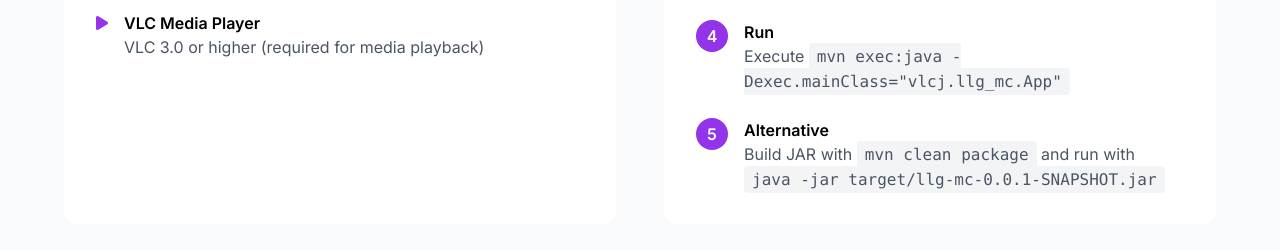
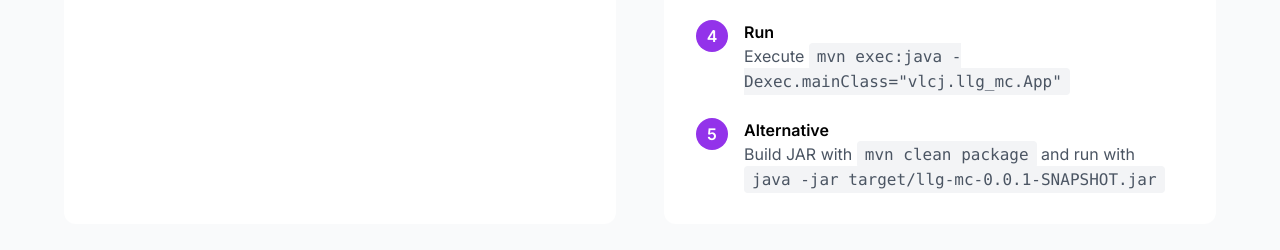
Before and after one commit to ahmed19maher9/LLG-MC-website, a plain HTML site: page index.html in a window 1280 px wide. Shown: the part 3329-3579 px from the top of the page. Drawn offline with nearby package versions, Linux system fonts and the light colour scheme.

Commit message:
update requirements
Removed VLC Media Player requirement section from the installation instructions.

```diff
--- a/index.html
+++ b/index.html
@@ -460,14 +460,6 @@
                                 <div class="text-gray-600">2GB free space required</div>
                             </div>
                         </div>
-
-                        <div class="flex items-start">
-                            <i class="fas fa-play text-purple-600 mt-1 mr-4"></i>
-                            <div>
-                                <div class="font-semibold">VLC Media Player</div>
-                                <div class="text-gray-600">VLC 3.0 or higher (required for media playback)</div>
-                            </div>
-                        </div>
                     </div>
                 </div>
 
```
